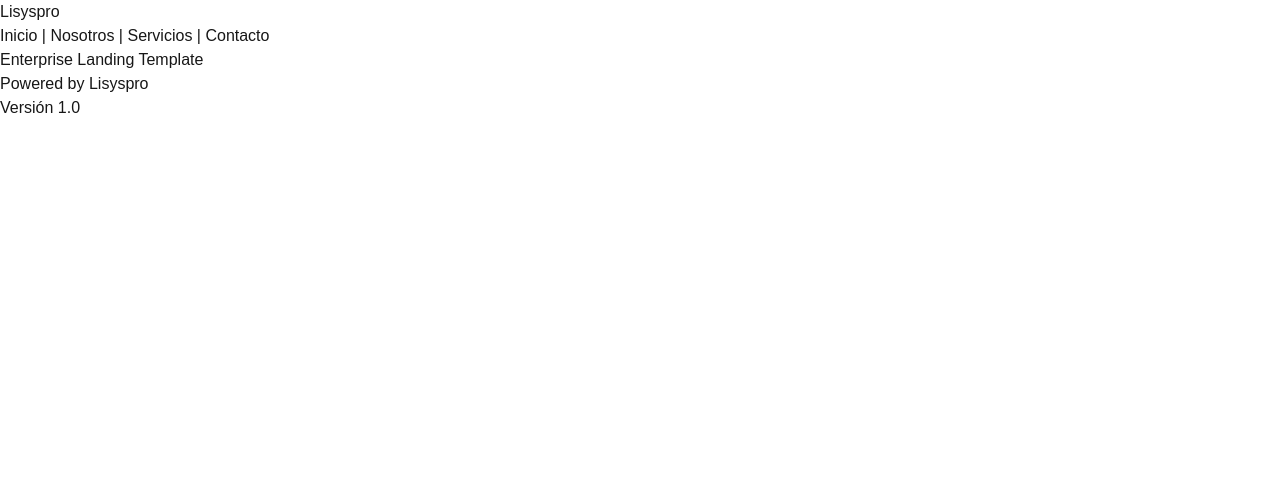
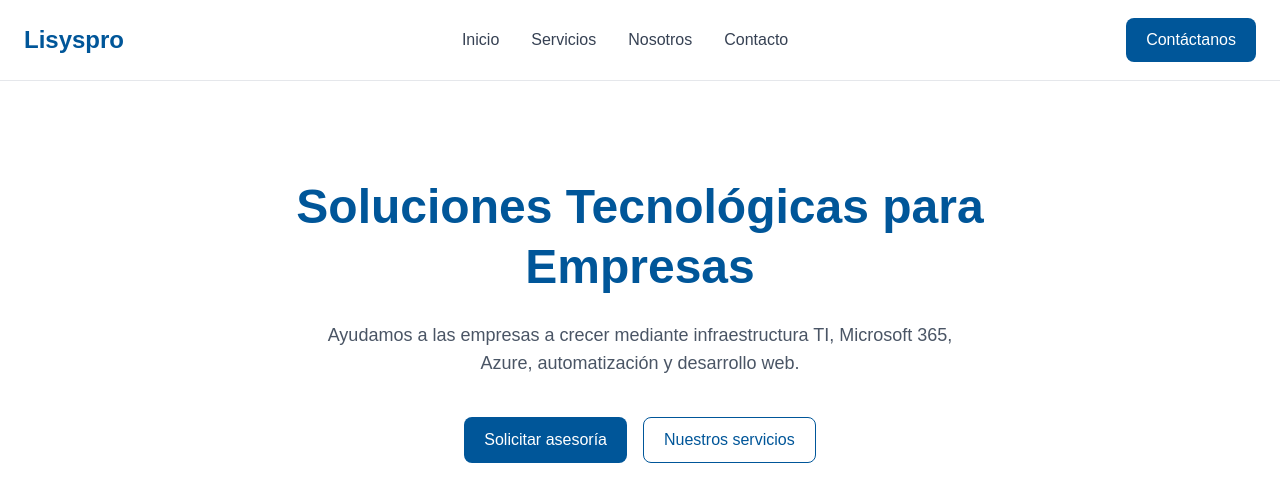
Before and after one commit to lisyspro/enterprise-landing-template, a Next.js app: page / in a window 1280 px wide. Shown: the top 502 px of the page. Built offline with nearby package versions, Linux system fonts and the light colour scheme.

Commit message:
feat: add hero section and content architecture

```diff
--- a/app/page.tsx
+++ b/app/page.tsx
@@ -1,15 +1,11 @@
 import Header from "@/components/layout/Header";
+import Hero from "@/components/sections/Hero";
 
 export default function Home() {
   return (
-    <main>
+    <main className="min-h-screen bg-white">
       <Header />
-
-      <h1>Enterprise Landing Template</h1>
-
-      <p>Powered by Lisyspro</p>
-
-      <p>Versión 1.0</p>
+      <Hero />
     </main>
   );
 }
--- a/components/layout/Header.tsx
+++ b/components/layout/Header.tsx
@@ -1,11 +1,31 @@
+import { company } from "@/config/company";
+
+import Button from "@/components/ui/Button";
+
+import { navigation } from "@/content/navigation";
+
 export default function Header() {
   return (
-    <header>
-      <h2>Lisyspro</h2>
+    <header className="border-b border-gray-200 bg-white">
+      <div className="mx-auto flex h-20 max-w-7xl items-center justify-between px-6">
+        <h2 className="text-2xl font-bold text-[#005699]">
+          {company.name}
+        </h2>
 
-      <nav>
-        Inicio | Nosotros | Servicios | Contacto
-      </nav>
+      <nav className="hidden items-center gap-8 md:flex">
+  {navigation.map((item) => (
+    <a
+      key={item.label}
+      href={item.href}
+      className="font-medium text-gray-700 transition-colors hover:text-[#005699]"
+    >
+      {item.label}
+    </a>
+  ))}
+</nav>
+
+        <Button>Contáctanos</Button>
+      </div>
     </header>
-  );
+);
 }
--- /dev/null
+++ b/components/sections/Hero.tsx
@@ -0,0 +1,33 @@
+import Button from "@/components/ui/Button";
+import { hero } from "@/content/hero";
+
+export default function Hero() {
+  return (
+    <section className="bg-white">
+      <div className="mx-auto flex max-w-7xl flex-col items-center px-6 py-24 text-center">
+
+        <h1 className="max-w-4xl text-5xl font-bold leading-tight text-[#005699]">
+          {hero.title}
+        </h1>
+
+        <p className="mt-6 max-w-2xl text-lg text-gray-600">
+          {hero.subtitle}
+        </p>
+
+        <div className="mt-10 flex gap-4">
+          <Button>
+            {hero.primaryButton}
+          </Button>
+
+          <a
+            href="#services"
+            className="rounded-lg border border-[#005699] px-5 py-2.5 text-[#005699] transition hover:bg-blue-50"
+          >
+            {hero.secondaryButton}
+          </a>
+        </div>
+
+      </div>
+    </section>
+  );
+}
--- /dev/null
+++ b/components/ui/Button.tsx
@@ -0,0 +1,18 @@
+type ButtonProps = {
+  children: React.ReactNode;
+  href?: string;
+};
+
+export default function Button({ children, href }: ButtonProps) {
+  const className =
+  "inline-flex items-center justify-center rounded-lg bg-[#005699] px-5 py-2.5 text-white font-medium transition hover:bg-[#00487d]";
+  if (href) {
+    return (
+      <a href={href} className={className}>
+        {children}
+      </a>
+    );
+  }
+
+  return <button className={className}>{children}</button>;
+}
--- /dev/null
+++ b/config/company.ts
@@ -0,0 +1,15 @@
+export const company = {
+  name: "Lisyspro",
+
+  slogan: "Servicios y Soluciones Profesionales",
+
+  website: "https://lisyspro.com",
+
+  email: "info@lisyspro.com",
+
+  phone: "+57",
+
+  whatsapp: "",
+
+  address: "Ibagué, Colombia",
+};
--- /dev/null
+++ b/config/theme.ts
@@ -0,0 +1,13 @@
+export const theme = {
+  colors: {
+    primary: "#005699",
+
+    secondary: "#2D92C8",
+
+    dark: "#1F2937",
+
+    light: "#F8FAFC",
+
+    white: "#FFFFFF",
+  },
+};
--- /dev/null
+++ b/content/hero.ts
@@ -0,0 +1,10 @@
+export const hero = {
+  title: "Soluciones Tecnológicas para Empresas",
+
+  subtitle:
+    "Ayudamos a las empresas a crecer mediante infraestructura TI, Microsoft 365, Azure, automatización y desarrollo web.",
+
+  primaryButton: "Solicitar asesoría",
+
+  secondaryButton: "Nuestros servicios",
+};
--- /dev/null
+++ b/content/navigation.ts
@@ -0,0 +1,18 @@
+export const navigation = [
+  {
+    label: "Inicio",
+    href: "#",
+  },
+  {
+    label: "Servicios",
+    href: "#services",
+  },
+  {
+    label: "Nosotros",
+    href: "#about",
+  },
+  {
+    label: "Contacto",
+    href: "#contact",
+  },
+];
--- /dev/null
+++ b/content/services.ts
@@ -0,0 +1,25 @@
+export const services = [
+  {
+    title: "Microsoft 365",
+    description:
+      "Implementación, migración y administración de Microsoft 365.",
+  },
+
+  {
+    title: "Azure",
+    description:
+      "Infraestructura en la nube y soluciones empresariales.",
+  },
+
+  {
+    title: "Desarrollo Web",
+    description:
+      "Sitios web modernos desarrollados con tecnologías actuales.",
+  },
+
+  {
+    title: "Automatización",
+    description:
+      "Power Automate, Power BI y soluciones empresariales.",
+  },
+];
```
Also changed, not shown: 2 other files (tests, documents, lock files or other folders).
